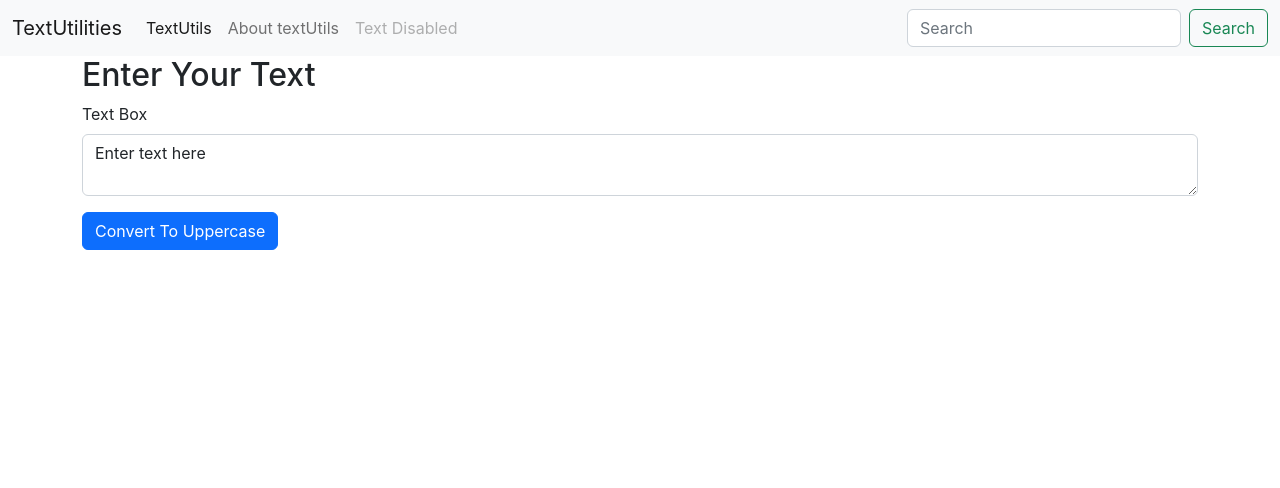
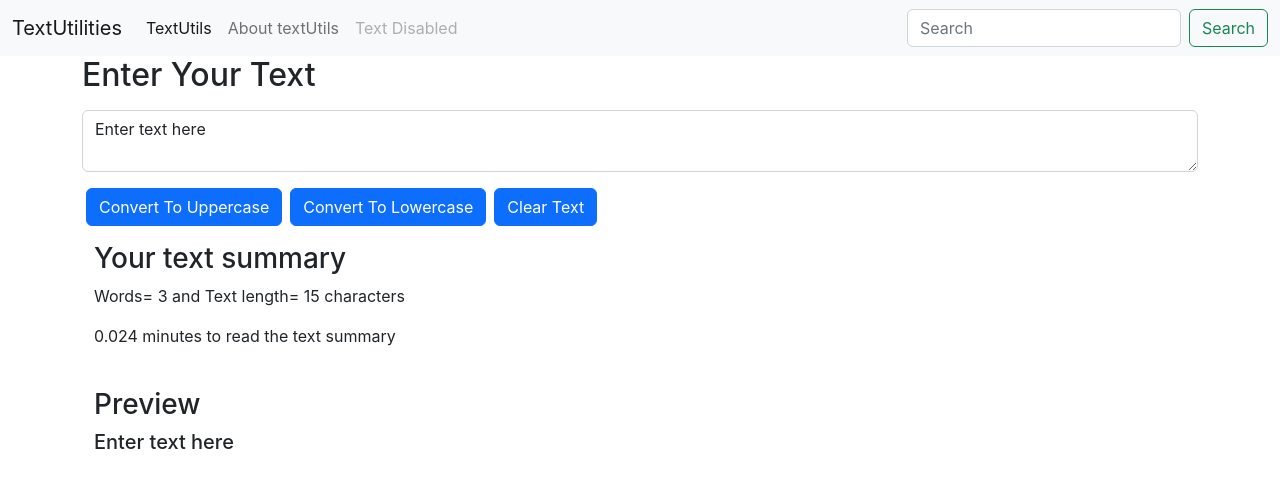
Before and after one commit to Keerthanyp/textutilities, a React (Create React App) app: page / in a window 1280 px wide. Shown: the top 488 px of the page. Built offline with nearby package versions, Linux system fonts and the light colour scheme.

Commit message:
states and handlers

```diff
--- a/src/components/Navbar.js
+++ b/src/components/Navbar.js
@@ -88,10 +88,10 @@ export default function Navbar(props) {
 
 // to specify the type of props: if the props are sent of different types then it'll throw an error in console
 Navbar.propTypes = {
-  title: PropTypes.string.isRequired,
+  title: PropTypes.string,
   aboutText: PropTypes.string.isRequired,
   disabled: PropTypes.string,
-  //   isRequired if the values is needed
+  //   isRequired if the values are needed to be passed as props
 };
 
 //default type and values will be displayed for props if its not specified:
--- a/src/components/TextForm.js
+++ b/src/components/TextForm.js
@@ -3,13 +3,36 @@ import React, { useState } from "react";
 export default function TextForm(props) {
   const [text, setText] = useState("Enter text here");
   //text variable is updated using setText function using Hooks, i.e. useState
-//   setText("new Text");
+  // text ="new Text"; wrong way to update any variable
+
+  const handleUpClick = () => {
+    // console.log("upper case was clicked" +text);
+    let newText = text.toUpperCase();
+    setText(newText);
+  };
+
+  //if event is used then it should be placed as parameter
+  const handleOnChange = (event) => {
+    // console.log("Text was entered");
+    setText(event.target.value);
+  };
+
+  const handleLowClick = () => {
+    // console.log("lowercase was clicked "+text);
+    let lowText = text.toLowerCase();
+    setText(lowText);
+  };
+
+  const handleClearClick = () => {
+    // console.log("clear text was clicked");
+    setText("");
+  };
   return (
+    <>
       <div>
-      <h2>{props.heading}</h2>
         <div className="mb-3">
           <label htmlFor="myBox" className="form-label">
-          Text Box
+            <h2>{props.heading}</h2>
           </label>
 
           <textarea
@@ -17,9 +40,30 @@ export default function TextForm(props) {
             placeholder="Leave a comment here"
             id="myBox"
             value={text}
+            onChange={handleOnChange}
           ></textarea>
         </div>
-      <button className="btn btn-primary">Convert To Uppercase</button>
+        <button className="btn btn-primary mx-1" onClick={handleUpClick}>
+          Convert To Uppercase
+        </button>
+        <button className="btn btn-primary mx-1" onClick={handleLowClick}>
+          Convert To Lowercase
+        </button>
+        <button className="btn btn-primary mx-1" onClick={handleClearClick}>
+          Clear Text
+        </button>
       </div>
+      <div className="container my-3">
+        <h3>Your text summary</h3>
+        <p>
+          Words= {text.split(" ").length} and Text length= {text.length}{" "}
+          characters
+        </p>
+        <p>{0.008 * text.split(" ").length} minutes to read the text summary</p>
+        <br></br>
+        <h3>Preview </h3>
+        <h5>{text}</h5>
+      </div>
+    </>
   );
 }
```
Lines whose indentation alone changed are shown as unchanged.
